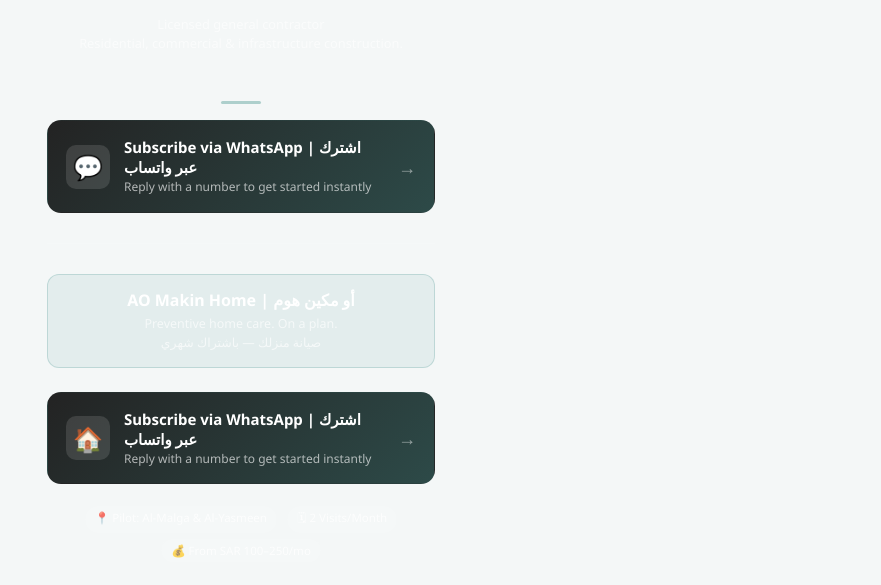
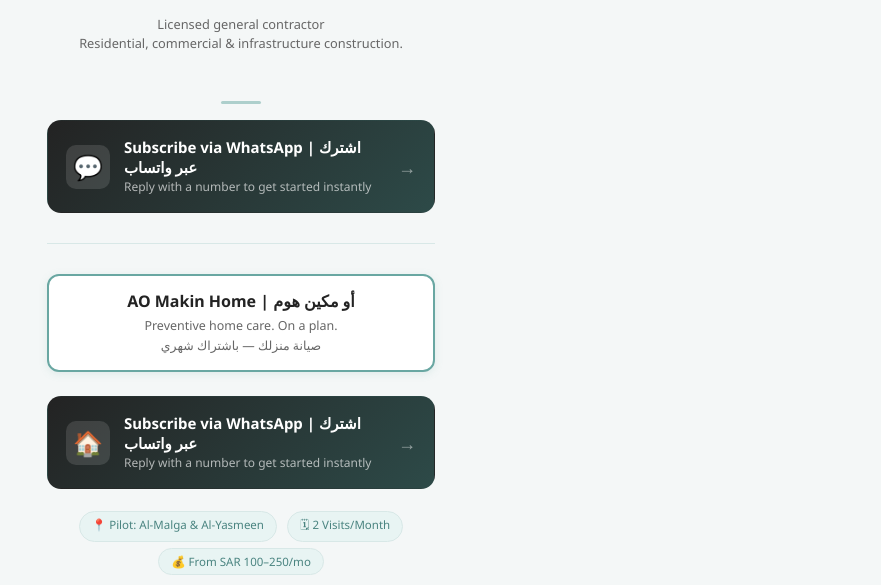
Before and after one commit to aomakinbuild/aomakinbuild.github.io, a plain HTML site: page index.html in a window 1280 px wide. Shown: the part 159-744 px from the top of the page, without its empty margins (399-1280 px from the left). Drawn offline with Linux system fonts and the light colour scheme.

Commit message:
Add files via upload

```diff
--- a/index.html
+++ b/index.html
@@ -236,16 +236,16 @@
 
   /* Footer */
 
-  .brand-tagline { font-size:0.8rem; color:rgba(255,255,255,0.6); text-align:center; margin:4px 0 12px; line-height:1.5; }
-  .home-section-header { background: rgba(105,167,162,0.12); border:1px solid rgba(105,167,162,0.3); border-radius:12px; padding:14px 16px; margin-bottom:12px; text-align:center; }
-  .home-section-title { font-size:1rem; font-weight:700; color:#fff; margin-bottom:4px; }
-  .home-section-sub { font-size:0.78rem; color:rgba(255,255,255,0.65); line-height:1.5; }
+  .brand-tagline { font-size:0.8rem; color:var(--muted); text-align:center; margin:4px 0 12px; line-height:1.5; }
+  .home-section-header { background:#fff; border:2px solid var(--teal); border-radius:12px; padding:14px 16px; margin-bottom:12px; text-align:center; box-shadow:0 2px 8px rgba(105,167,162,0.15); }
+  .home-section-title { font-size:1rem; font-weight:700; color:var(--navy); margin-bottom:4px; }
+  .home-section-sub { font-size:0.78rem; color:var(--muted); line-height:1.6; }
   .trust-strip { display:flex; justify-content:center; flex-wrap:wrap; gap:6px 10px; margin:10px 0 14px; }
-  .trust-stat { font-size:0.72rem; color:rgba(255,255,255,0.75); background:rgba(255,255,255,0.07); padding:4px 10px; border-radius:20px; white-space:nowrap; }
+  .trust-stat { font-size:0.72rem; color:var(--teal-dark); background:var(--teal-light); border:1px solid var(--border); padding:5px 12px; border-radius:20px; white-space:nowrap; font-weight:500; }
   .chips-grid { display:grid; grid-template-columns:1fr 1fr; gap:8px; margin-bottom:14px; }
-  .chip { background:rgba(105,167,162,0.15); border:1px solid rgba(105,167,162,0.35); border-radius:10px; padding:10px 12px; font-size:0.78rem; color:#fff; text-align:center; display:flex; align-items:center; justify-content:center; gap:6px; }
-  .chip.wide { grid-column:1/-1; background:rgba(105,167,162,0.25); }
-  .section-divider { border:none; border-top:1px solid rgba(255,255,255,0.1); margin:18px 0; }
+  .chip { background:#fff; border:1.5px solid var(--teal); border-radius:10px; padding:11px 12px; font-size:0.78rem; color:var(--navy); text-align:center; display:flex; align-items:center; justify-content:center; gap:6px; font-weight:500; }
+  .chip.wide { grid-column:1/-1; background:var(--teal); color:#fff; border-color:var(--teal); font-weight:600; }
+  .section-divider { border:none; border-top:1px solid var(--border); margin:18px 0; }
   .footer-note {
     margin-top: 28px;
     font-size: 11px;
```
